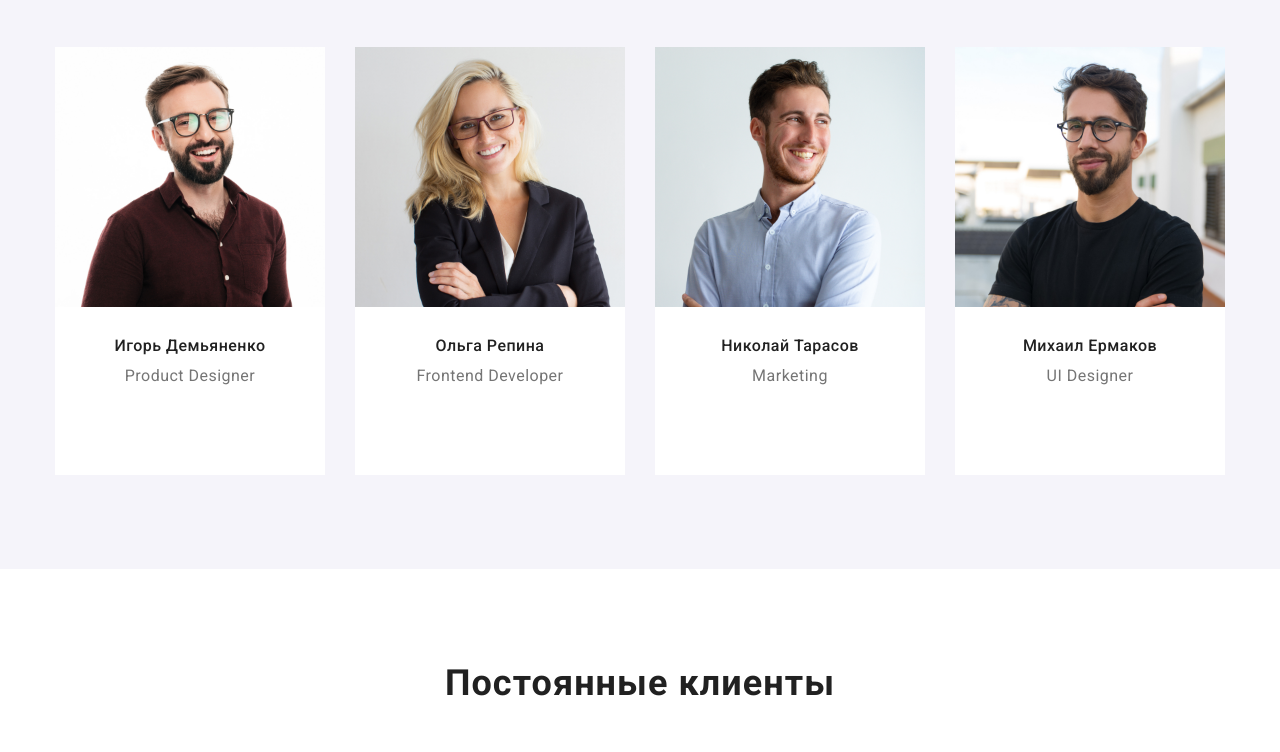
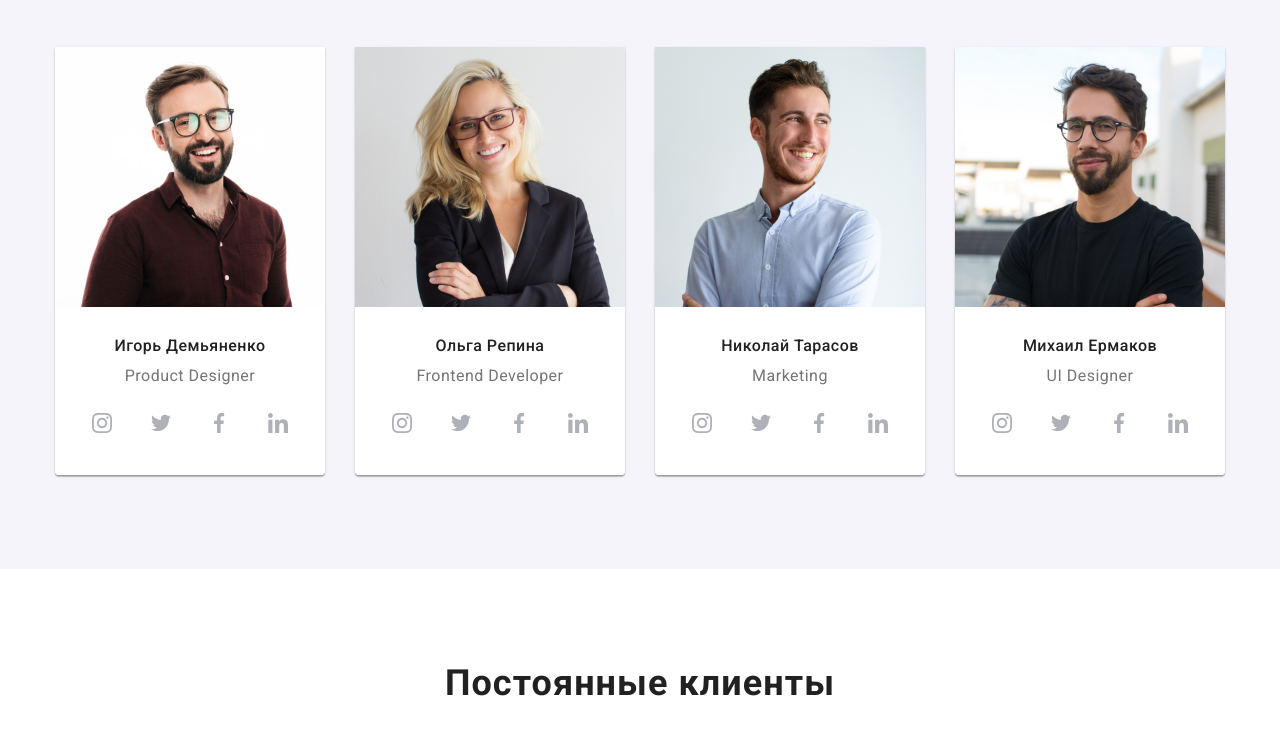
Before and after one commit to ChopinZh/goit-markup-hw-04, a plain HTML site: page index.html in a window 1280 px wide. Shown: the part 1734-2486 px from the top of the page. Drawn offline with nearby package versions, Linux system fonts and the light colour scheme.

Commit message:
overflow hidden added

```diff
--- a/css/styles.css
+++ b/css/styles.css
@@ -396,6 +396,13 @@ img{
     margin-right: 30px;
 }
 
+.member-info{
+    box-shadow: 0px 1px 3px rgba(0, 0, 0, 0.12), 0px 1px 1px rgba(0, 0, 0, 0.14),
+    0px 2px 1px rgba(0, 0, 0, 0.2);
+    border-radius: 0px 0px 4px 4px;
+    background-color: var(--color-accent-2);
+    overflow: hidden;
+}
 
 .about-each-member{
     padding: 30px 10px;
--- a/index.html
+++ b/index.html
@@ -114,28 +114,28 @@
                         <li class="social-list-item">
                             <a class="social-list-link" href="">
                                 <svg class="social-list-icon" width="20" height="20">
-                                    <use href="./icons/sprite.svg#icon-instagram"></use>
+                                    <use href="./images/sprite.svg#icon-instagram"></use>
                                 </svg>
                             </a>
                         </li>
                         <li class="social-list-item">
                             <a class="social-list-link" href="">
                                 <svg class="social-list-icon" width="20" height="20">
-                                    <use href="./icons/sprite.svg#icon-twitter"></use>
+                                    <use href="./images/sprite.svg#icon-twitter"></use>
                                 </svg>
                             </a>
                         </li>
                         <li class="social-list-item">
                             <a class="social-list-link" href="">
                                 <svg class="social-list-icon" width="20" height="20">
-                                    <use href="./icons/sprite.svg#icon-facebook"></use>
+                                    <use href="./images/sprite.svg#icon-facebook"></use>
                                 </svg>
                             </a>
                         </li>
                         <li class="social-list-item">
                             <a class="social-list-link" href="">
                                 <svg class="social-list-icon" width="20" height="20">
-                                    <use href="./icons/sprite.svg#icon-linkedin"></use>
+                                    <use href="./images/sprite.svg#icon-linkedin"></use>
                                 </svg>
                             </a>
                         </li>
@@ -151,28 +151,28 @@
                         <li class="social-list-item">
                             <a class="social-list-link" href="">
                                 <svg class="social-list-icon" width="20" height="20">
-                                    <use href="./icons/sprite.svg#icon-instagram"></use>
+                                    <use href="./images/sprite.svg#icon-instagram"></use>
                                 </svg>
                             </a>
                         </li>
                         <li class="social-list-item">
                             <a class="social-list-link" href="">
                                 <svg class="social-list-icon" width="20" height="20">
-                                    <use href="./icons/sprite.svg#icon-twitter"></use>
+                                    <use href="./images/sprite.svg#icon-twitter"></use>
                                 </svg>
                             </a>
                         </li>
                         <li class="social-list-item">
                             <a class="social-list-link" href="">
                                 <svg class="social-list-icon" width="20" height="20">
-                                    <use href="./icons/sprite.svg#icon-facebook"></use>
+                                    <use href="./images/sprite.svg#icon-facebook"></use>
                                 </svg>
                             </a>
                         </li>
                         <li class="social-list-item">
                             <a class="social-list-link" href="">
                                 <svg class="social-list-icon" width="20" height="20">
-                                    <use href="./icons/sprite.svg#icon-linkedin"></use>
+                                    <use href="./images/sprite.svg#icon-linkedin"></use>
                                 </svg>
                             </a>
                         </li>
@@ -188,28 +188,28 @@
                         <li class="social-list-item">
                             <a class="social-list-link" href="">
                                 <svg class="social-list-icon" width="20" height="20">
-                                    <use href="./icons/sprite.svg#icon-instagram"></use>
+                                    <use href="./images/sprite.svg#icon-instagram"></use>
                                 </svg>
                             </a>
                         </li>
                         <li class="social-list-item">
                             <a class="social-list-link" href="">
                                 <svg class="social-list-icon" width="20" height="20">
-                                    <use href="./icons/sprite.svg#icon-twitter"></use>
+                                    <use href="./images/sprite.svg#icon-twitter"></use>
                                 </svg>
                             </a>
                         </li>
                         <li class="social-list-item">
                             <a class="social-list-link" href="">
                                 <svg class="social-list-icon" width="20" height="20">
-                                    <use href="./icons/sprite.svg#icon-facebook"></use>
+                                    <use href="./images/sprite.svg#icon-facebook"></use>
                                 </svg>
                             </a>
                         </li>
                         <li class="social-list-item">
                             <a class="social-list-link" href="">
                                 <svg class="social-list-icon" width="20" height="20">
-                                    <use href="./icons/sprite.svg#icon-linkedin"></use>
+                                    <use href="./images/sprite.svg#icon-linkedin"></use>
                                 </svg>
                             </a>
                         </li>
@@ -225,28 +225,28 @@
                         <li class="social-list-item">
                             <a class="social-list-link" href="">
                                 <svg class="social-list-icon" width="20" height="20">
-                                    <use href="./icons/sprite.svg#icon-instagram"></use>
+                                    <use href="./images/sprite.svg#icon-instagram"></use>
                                 </svg>
                             </a>
                         </li>
                         <li class="social-list-item">
                             <a class="social-list-link" href="">
                                 <svg class="social-list-icon" width="20" height="20">
-                                    <use href="./icons/sprite.svg#icon-twitter"></use>
+                                    <use href="./images/sprite.svg#icon-twitter"></use>
                                 </svg>
                             </a>
                         </li>
                         <li class="social-list-item">
                             <a class="social-list-link" href="">
                                 <svg class="social-list-icon" width="20" height="20">
-                                    <use href="./icons/sprite.svg#icon-facebook"></use>
+                                    <use href="./images/sprite.svg#icon-facebook"></use>
                                 </svg>
                             </a>
                         </li>
                         <li class="social-list-item">
                             <a class="social-list-link" href="">
                                 <svg class="social-list-icon" width="20" height="20">
-                                    <use href="./icons/sprite.svg#icon-linkedin"></use>
+                                    <use href="./images/sprite.svg#icon-linkedin"></use>
                                 </svg>
                             </a>
                         </li>
@@ -264,13 +264,13 @@
                 <ul class="client-list list">
                     <li class="client-list-item">
                     <a class="client-list-link" href="">
-                        <svg class="client-list-icon logo-1" width="44.27" height="49.23"><use href="./icons/sprite.svg#icon-logo-1"></use>
+                        <svg class="client-list-icon logo-1" width="44.27" height="49.23"><use href="./images/sprite.svg#icon-logo-1"></use>
                         </svg>
                     </a>
                 </li>
                 <li class="client-list-item">
                     <a class="client-list-link" href="">
-                        <svg class="client-list-icon logo-2" width="40" height="52"><use href="./icons/sprite.svg#icon-logo-2"></use>
+                        <svg class="client-list-icon logo-2" width="40" height="52"><use href="./images/sprite.svg#icon-logo-2"></use>
                         </svg>
                     </a>
                 </li>
@@ -282,19 +282,19 @@
                 </li>
                 <li class="client-list-item">
                     <a class="client-list-link" href="">
-                        <svg class="client-list-icon logo-4" width="79.66" height="42.02"><use href="./icons/sprite.svg#icon-logo-4"></use>
+                        <svg class="client-list-icon logo-4" width="79.66" height="42.02"><use href="./images/sprite.svg#icon-logo-4"></use>
                         </svg>
                     </a>
                 </li>
                 <li class="class-list-item">
                     <a class="client-list-link" href="">
-                        <svg class="client-list-icon logo-5" width="59" height="47"><use href="./icons/sprite.svg#icon-logo-5"></use>
+                        <svg class="client-list-icon logo-5" width="59" height="47"><use href="./images/sprite.svg#icon-logo-5"></use>
                         </svg>
                     </a>
                 </li>
                 <li class="class-list-item">
                     <a class="client-list-link" href="">
-                        <svg class="client-list-icon logo-6" width="88.48" height="45.44"><use href="./icons/sprite.svg#icon-logo-6"></use>
+                        <svg class="client-list-icon logo-6" width="88.48" height="45.44"><use href="./images/sprite.svg#icon-logo-6"></use>
                         </svg>
                     </a>
                 </li>
```
